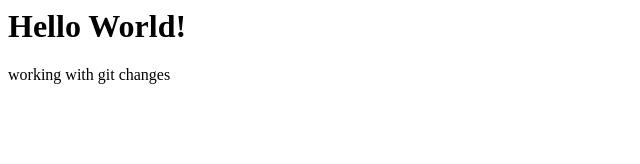
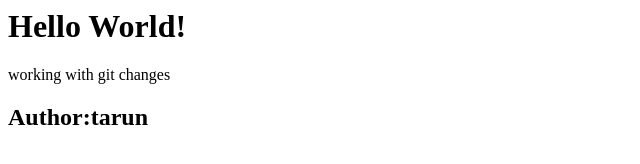
Before and after one commit to tarunreddy55/GitGithubMasterClass, a plain HTML site: page index.html in a window 1280 px wide. Shown: the whole page, without its empty margins (0-640 px from the left). Drawn offline with Linux system fonts and the light colour scheme.

Commit message:
Add Author

```diff
--- a/index.html
+++ b/index.html
@@ -3,3 +3,5 @@
 <div>
 <p>working with git changes</p>
 </div>
+
+<h2>Author:tarun</h2>
```
